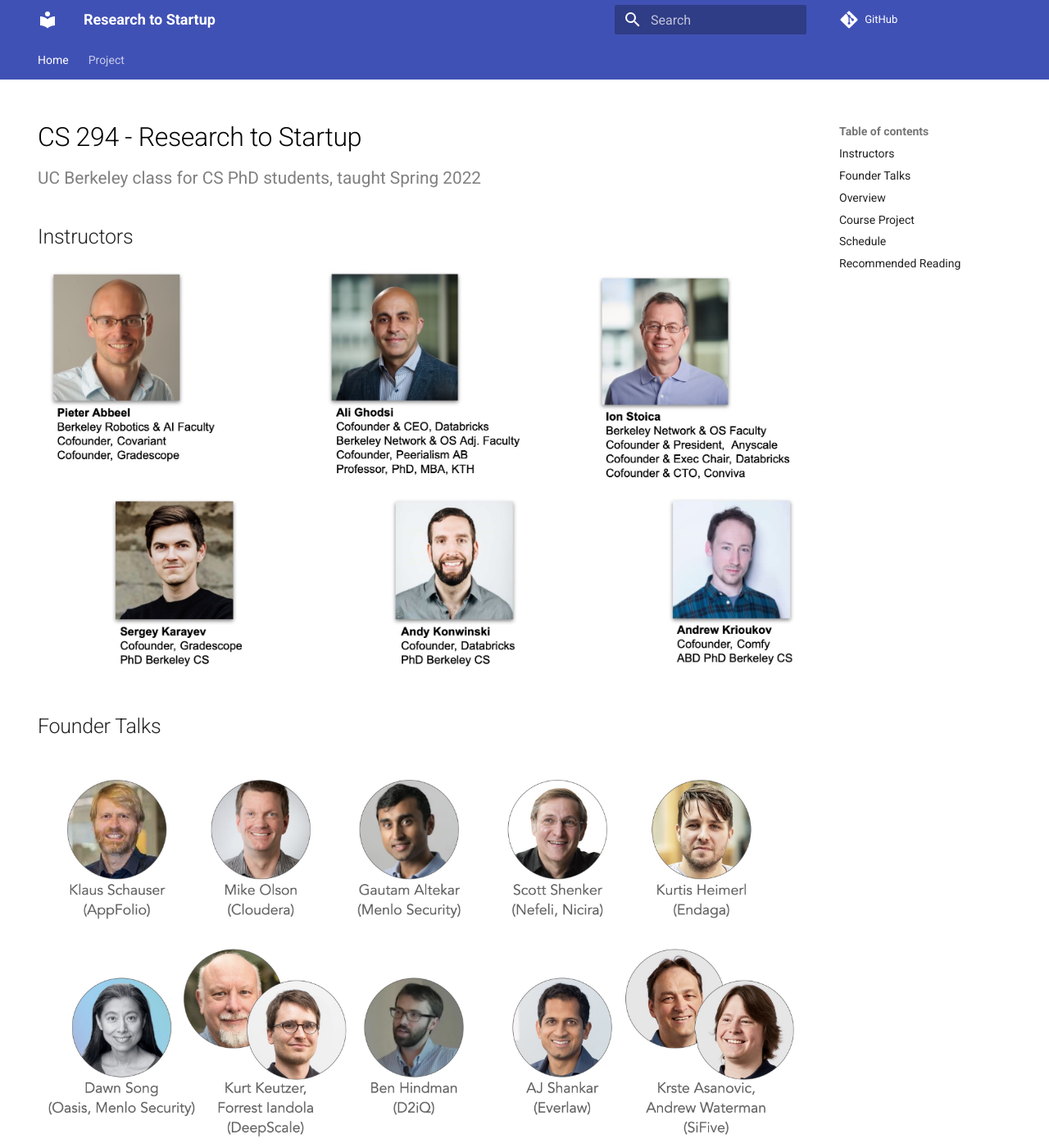
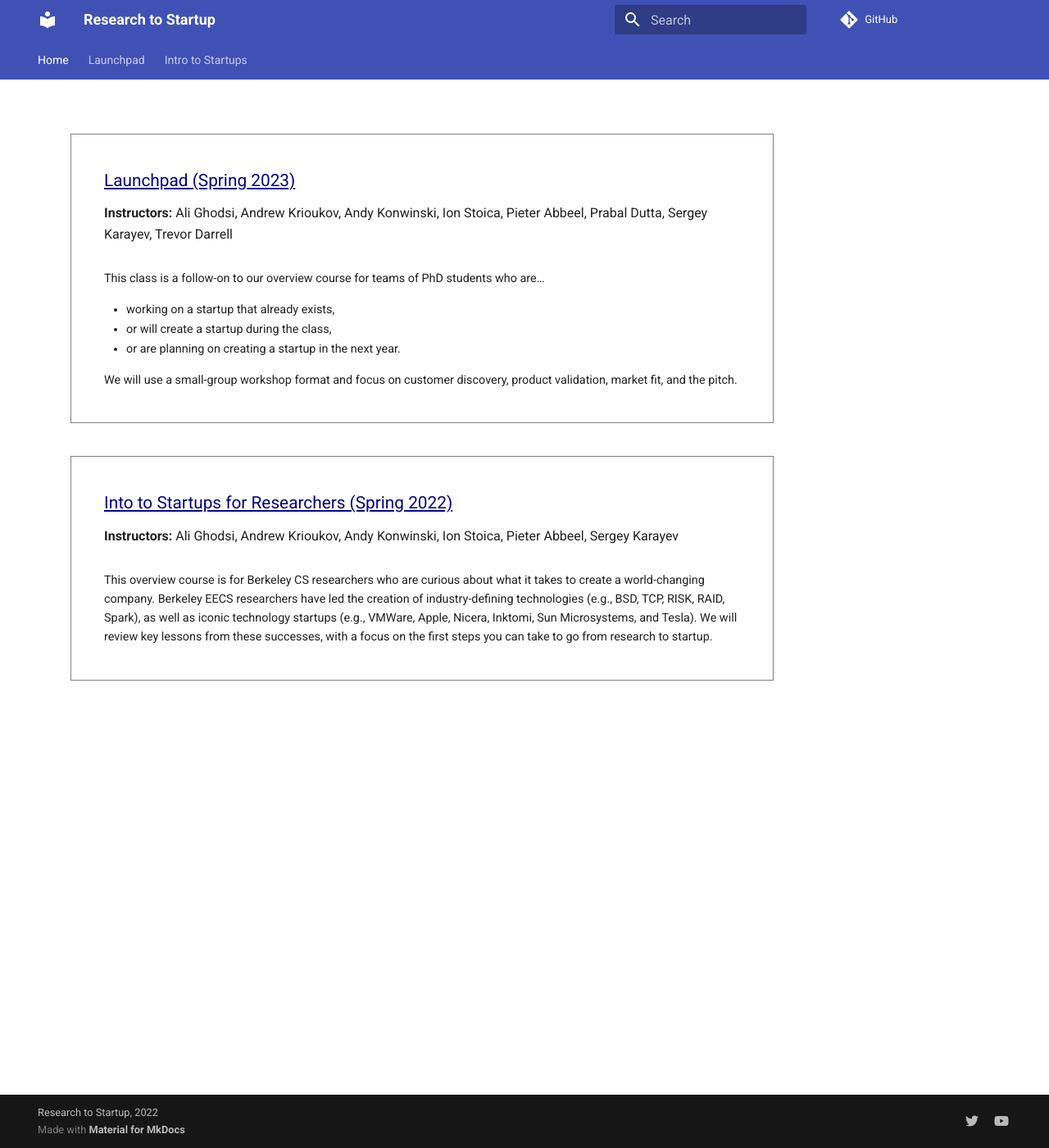
Before and after one commit to research-to-startup/research-to-startup.github.io, an MkDocs documentation site: the page built from docs/index.md, in a window 1280 px wide and 1400 px high. Shown: the whole window at 82% size. Built offline with MkDocs 1.6.1 and Material for MkDocs 9.7.7, drawn with Linux system fonts in a browser that asks for light colours; comment, search, counter and statistics services are not loaded; some of the changed text lies outside the part shown.

Commit message:
update with launchpad course

```diff
--- a/docs/index.md
+++ b/docs/index.md
@@ -3,101 +3,34 @@
   - navigation
 ---
 
-<h1 class="title">CS 294 - Research to Startup</h1>
+<h1 class="title"></h1>
 
-<div class="subtitle">UC Berkeley class for CS PhD students, taught Spring 2022</div>
+<div class="class-summary" style="margin-top:0">
+  <div class="class-name"><a href="launchpad-sp23">Launchpad (Spring 2023)</a></div>
 
-## Instructors
+  <div class="instructor-list"><b>Instructors:</b> Ali Ghodsi, Andrew Krioukov, Andy Konwinski, Ion Stoica, Pieter Abbeel, Prabal Dutta, Sergey Karayev, Trevor Darrell</div>
 
-![Pieter Abbeel, Ali Ghodsi, Ion Stoica, Sergey Karayev, Andy Konwinski, Andrew Krioukov](images/instructors.jpg)
+  <div class="class-description">This class is a follow-on to our overview course for teams of PhD students who are…
+    <ul>
+    <li>working on a startup that already exists,</li>
+    <li>or will create a startup during the class,</li>
+    <li>or are planning on creating a startup in the next year.</li>
+  </ul>
+  We will use a small-group workshop format and focus on customer discovery, product validation, market fit, and the pitch.
+  </div>
+</div>
 
-## Founder Talks
+<div class="class-summary">
+  <div class="class-name"><a href="intro-sp22">Into to Startups for Researchers (Spring 2022)</a></div>
 
-![Klaus Schauser, Mike Olson, Gautam Altekar, Scott Shenker, Kurtis Heimerl, Dawn Song, Kurt Keutzer & Forrest Iandola, Ben Hindman, AJ Shankar, Krste Asanovic & Andrew Waterman](images/founder_talks.jpg)
+  <div class="instructor-list"><b>Instructors:</b> Ali Ghodsi, Andrew Krioukov, Andy Konwinski, Ion Stoica, Pieter Abbeel, Sergey Karayev</div>
 
-## Overview
-
-As a CS PhD student or Postdoc, you likely understand some career paths quite
-well, for example: becoming a professor, an industrial lab researcher, or a
-software engineer. Starting your own company, on the other hand, probably seems
-quite difficult and risky.
-
-This course is for Berkeley CS researchers who are curious about what it
-takes to create a world-changing company. Berkeley EECS researchers have led
-the creation of industry-defining technologies (e.g., BSD, TCP, RISK, RAID,
-Spark), as well as iconic technology startups (e.g., VMWare, Apple, Nicera,
-Inktomi, Sun Microsystems, and Tesla). We will review key lessons from these
-successes, with a focus on the first steps you can take to go from research
-to startup.
-
-The objectives of this course are to:
-
-- Outline the core challenges, risks, and rewards of founding a startup
-- Give you a taste of the early parts of the process through the class project
-- Expose you to materials that may be helpful if you decide to pursue a startup
-- Introduce you to faculty, alumni, and other experts who have started companies and their learnings
-- Introduce you to other students who are also interested in startups
-
-This
-[course](https://classes.berkeley.edu/content/2022-spring-compsci-294-194-lec-194)
-will meet 5-7pm every Thursday in, according to the schedule below. Per UC
-Berkeley policy, at least the first two weeks of class will be held via Zoom.
-If/when we meet in person, classes will be in 306 Soda Hall.
-
-All communication will be done via Slack. You will be added before class
-starts. You may send the instructors a Slack direct message (or email
-[cs294-194-staff@googlegroups.com](mailto:cs294-194-staff@googlegroups.com)) if
-you have questions that are relevant to only you, but keep most of the
-communication public to the course.
-
-## Course Project
-
-All students are required to complete the class project as part of a 3-6
-person team. The project will require you to conduct conversations with
-potential users in order to identify and validate real problems and
-opportunities. Your project may be centered around a research hypothesis, an
-open source project, or an idea for a potential company. We hope the project
-might inform your research even if you never pursue a startup. For more details
-see the [project page](project).
-
-
-## Schedule
-
-During the first part of the semester, we will cover topics in the order that a
-Berkeley CS PhD student might encounter them on their path to becoming a
-startup founder. Classes in this part will generally consist of a 30-45 min
-lecture, and then a talk by a guest speaker. Guest speakers will mostly be
-experienced founders, with an emphasis on Berkeley faculty and alumni.
-
-During the last part of the semester -- after the [CSGE](https://csge.berkeley.edu)
-Student/Faculty/Alumni/VC Mixer -- class sessions will consist of discussions
-and guest talks about currently active areas for technical startups (e.g.,
-security/crypto, data/AI, etc.).
-
-![](images/schedule.jpg)
-
-## Recommended Reading
-
-The readings below are optional. We will touch on key concepts from many of these
-in lectures throughout the semester, and may assign specific excerpts from them.
-In addition, or as an alternative, to buying one of the books below, we encourage
-you to search for blogs that summarize the key lessons from the books.
-
-
-**Our top picks:**
-
-* **The Startup Owner's Manual: The Step-By-Step Guide for Building a Great Company** by Steve Blank and Bob Dorf - This is the book that we found most helpful to actually get started.
-
-* **[The YC Startup Playbook](https://playbook.samaltman.com)** - A concise resource covering diverset topice for early founders.
-
-* **Zero to One: Notes on Startups, or How to Build the Future** by Peter Thiel and Blake Masters - A short book that puts into words a lot of the philosophy behind startups.
-
-* **Venture Deals: Be Smarter Than Your Lawyer and Venture Capitalist** by Brad Feld and Jason Mendelson - Good resource for fundraising.
-
-**A few other good reads:**
-
-* Competing Against Luck: The Story of Innovation and Customer Choice - Clayton Christensen, Karen Dillon
-* The Innovator's Dilemma: The Revolutionary Book That Will Change the Way You Do Business - Clayton Christensen
-* Good to Great: Why Some Companies Make the Leap and Others Don't - Jim Collins
-* The Hard Thing About Hard Things: Building a Business When There Are No Easy Answers - Ben Horowitz
-* Crossing the Chasm: Marketing and Selling Disruptive Products to Mainstream Customers - Geoffrey A. Moore
+  <div class="class-description">This overview course is for Berkeley CS researchers who are curious about what it
+  takes to create a world-changing company. Berkeley EECS researchers have led
+  the creation of industry-defining technologies (e.g., BSD, TCP, RISK, RAID,
+  Spark), as well as iconic technology startups (e.g., VMWare, Apple, Nicera,
+  Inktomi, Sun Microsystems, and Tesla). We will review key lessons from these
+  successes, with a focus on the first steps you can take to go from research
+  to startup.
+  </div>
+</div>
--- /dev/null
+++ b/docs/intro-sp22.md
@@ -0,0 +1,103 @@
+---
+hide:
+  - navigation
+---
+
+<h1 class="title">CS 294 - Research to Startup</h1>
+
+<div class="subtitle">UC Berkeley class for CS PhD students, taught Spring 2022</div>
+
+## Instructors
+
+![Pieter Abbeel, Ali Ghodsi, Ion Stoica, Sergey Karayev, Andy Konwinski, Andrew Krioukov](images/instructors.jpg)
+
+## Founder Talks
+
+![Klaus Schauser, Mike Olson, Gautam Altekar, Scott Shenker, Kurtis Heimerl, Dawn Song, Kurt Keutzer & Forrest Iandola, Ben Hindman, AJ Shankar, Krste Asanovic & Andrew Waterman](images/founder_talks.jpg)
+
+## Overview
+
+As a CS PhD student or Postdoc, you likely understand some career paths quite
+well, for example: becoming a professor, an industrial lab researcher, or a
+software engineer. Starting your own company, on the other hand, probably seems
+quite difficult and risky.
+
+This course is for Berkeley CS researchers who are curious about what it
+takes to create a world-changing company. Berkeley EECS researchers have led
+the creation of industry-defining technologies (e.g., BSD, TCP, RISK, RAID,
+Spark), as well as iconic technology startups (e.g., VMWare, Apple, Nicera,
+Inktomi, Sun Microsystems, and Tesla). We will review key lessons from these
+successes, with a focus on the first steps you can take to go from research
+to startup.
+
+The objectives of this course are to:
+
+- Outline the core challenges, risks, and rewards of founding a startup
+- Give you a taste of the early parts of the process through the class project
+- Expose you to materials that may be helpful if you decide to pursue a startup
+- Introduce you to faculty, alumni, and other experts who have started companies and their learnings
+- Introduce you to other students who are also interested in startups
+
+This
+[course](https://classes.berkeley.edu/content/2022-spring-compsci-294-194-lec-194)
+will meet 5-7pm every Thursday in, according to the schedule below. Per UC
+Berkeley policy, at least the first two weeks of class will be held via Zoom.
+If/when we meet in person, classes will be in 306 Soda Hall.
+
+All communication will be done via Slack. You will be added before class
+starts. You may send the instructors a Slack direct message (or email
+[cs294-194-staff@googlegroups.com](mailto:cs294-194-staff@googlegroups.com)) if
+you have questions that are relevant to only you, but keep most of the
+communication public to the course.
+
+## Course Project
+
+All students are required to complete the class project as part of a 3-6
+person team. The project will require you to conduct conversations with
+potential users in order to identify and validate real problems and
+opportunities. Your project may be centered around a research hypothesis, an
+open source project, or an idea for a potential company. We hope the project
+might inform your research even if you never pursue a startup. For more details
+see the [project page](/intro-sp22-project).
+
+
+## Schedule
+
+During the first part of the semester, we will cover topics in the order that a
+Berkeley CS PhD student might encounter them on their path to becoming a
+startup founder. Classes in this part will generally consist of a 30-45 min
+lecture, and then a talk by a guest speaker. Guest speakers will mostly be
+experienced founders, with an emphasis on Berkeley faculty and alumni.
+
+During the last part of the semester -- after the [CSGE](https://csge.berkeley.edu)
+Student/Faculty/Alumni/VC Mixer -- class sessions will consist of discussions
+and guest talks about currently active areas for technical startups (e.g.,
+security/crypto, data/AI, etc.).
+
+![](images/schedule.jpg)
+
+## Recommended Reading
+
+The readings below are optional. We will touch on key concepts from many of these
+in lectures throughout the semester, and may assign specific excerpts from them.
+In addition, or as an alternative, to buying one of the books below, we encourage
+you to search for blogs that summarize the key lessons from the books.
+
+
+**Our top picks:**
+
+* **The Startup Owner's Manual: The Step-By-Step Guide for Building a Great Company** by Steve Blank and Bob Dorf - This is the book that we found most helpful to actually get started.
+
+* **[The YC Startup Playbook](https://playbook.samaltman.com)** - A concise resource covering diverset topice for early founders.
+
+* **Zero to One: Notes on Startups, or How to Build the Future** by Peter Thiel and Blake Masters - A short book that puts into words a lot of the philosophy behind startups.
+
+* **Venture Deals: Be Smarter Than Your Lawyer and Venture Capitalist** by Brad Feld and Jason Mendelson - Good resource for fundraising.
+
+**A few other good reads:**
+
+* Competing Against Luck: The Story of Innovation and Customer Choice - Clayton Christensen, Karen Dillon
+* The Innovator's Dilemma: The Revolutionary Book That Will Change the Way You Do Business - Clayton Christensen
+* Good to Great: Why Some Companies Make the Leap and Others Don't - Jim Collins
+* The Hard Thing About Hard Things: Building a Business When There Are No Easy Answers - Ben Horowitz
+* Crossing the Chasm: Marketing and Selling Disruptive Products to Mainstream Customers - Geoffrey A. Moore
--- /dev/null
+++ b/docs/launchpad-sp23.md
@@ -0,0 +1,26 @@
+# Research to Startup Launchpad - Spring 2023
+
+## Instructors
+
+Ali Ghodsi, Andrew Krioukov, Andy Konwinski, Ion Stoica, Prabal Dutta, Pieter Abbeel, Sergey Karayev, Trevor Darrell
+
+## Objective
+
+This class is for teams of PhD students who are…
+* working on a startup that already exists,
+* or will create a startup during the class,
+* or are planning on creating a startup in the next year.
+
+This class is taught by people who started companies as Berkeley CS Professors and PhDs just like you. This is the class that we wish we had.
+
+Working in a small-group workshop format, we will help you refine your startup through iteration on the product, the market fit, and the pitch. We will provide support for critical milestones including cap table negotiations, first user discovery, and first fundraise.
+
+We will connect you to a large network of CS PhD and faculty founders via guest lectures and office hours. The network includes founders and executives at over a dozen unicorns.
+
+This class is a successor to our Spring 2022 Research to Startup class. Whereas that class was a high level introduction to startups, this class is specifically targeted towards students already working on or soon to be founding a startup.
+
+## Admission for Spring Course
+
+Students should have a startup idea and team (1-4 people) when joining the class. Each team applies to join with priority given to EECS PhDs. Teams will be admitted as a group. Non-student team members are allowed to audit.
+
+Class size is capped at the lesser of 20 students or 8 teams to ensure lots of time for feedback & hands-on support.
--- a/docs/stylesheets/extra.css
+++ b/docs/stylesheets/extra.css
@@ -5,7 +5,7 @@
 
 .subtitle {
   color: gray;
-  font-size: 1.3em;
+  font-size: 1.4em;
   line-height: 1.3em;
 }
 
@@ -21,6 +21,29 @@
   color: white;
 }
 
+.class-summary {
+  padding: 40px;
+  margin: 40px;
+  border: thin grey solid;
+}
+
+.class-name a {
+  color: darkblue;
+  text-decoration: underline;
+  font-style: underline;
+  font-size: 1.3em;
+  font-weight: 500;
+}
+
+.instructor-list {
+  padding-top:10px;
+}
+
+.class-description {
+  padding-top:30px;
+  font-size: 0.9em;
+}
+
 li {
   margin-bottom: 0.075em !important
 }
--- a/mkdocs.yml
+++ b/mkdocs.yml
@@ -40,4 +40,5 @@
 
 nav:
   - 'Home': 'index.md'
-  - 'Project': 'project.md'
+  - 'Launchpad': 'launchpad-sp23.md'
+  - 'Intro to Startups': 'intro-sp22.md'
```
Also changed, not shown: docs/intro-sp22-project.md (renamed from docs/project.md, +1 -1 lines), pyproject.toml (added, +14 -0 lines), 2 other files.
